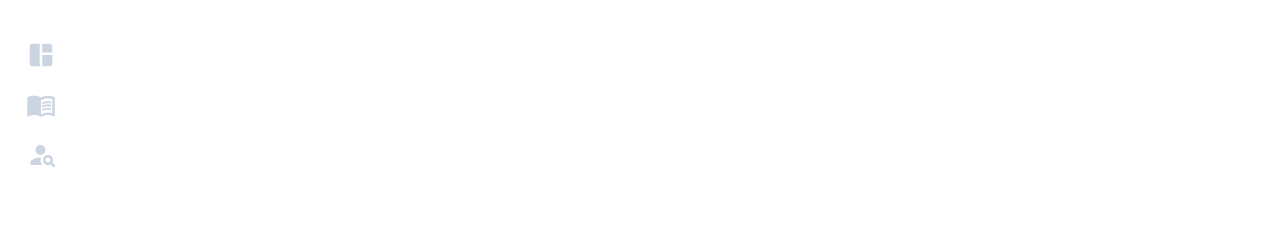
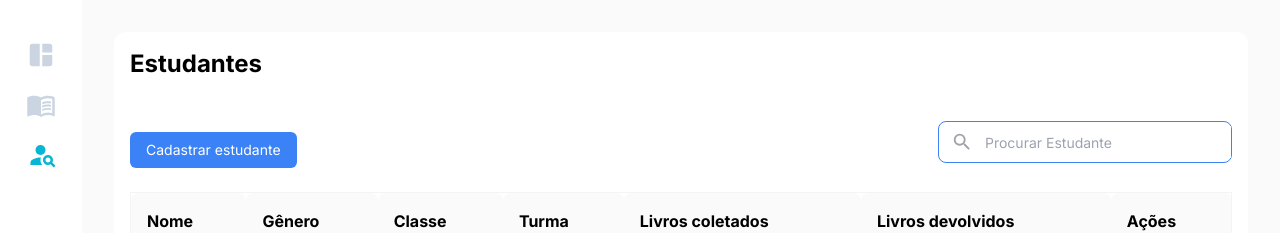
Before and after one commit to ValbertMartins/book_library_nextjs, a Next.js app: page /students in a window 1280 px wide. Before the commit this address had no page. Shown: the top 233 px of the page. Built offline with nearby package versions, Linux system fonts and the light colour scheme; no server answers; the database is empty.

Commit message:
chore: change name routes

```diff
--- a/package.json
+++ b/package.json
@@ -7,7 +7,8 @@
     "build": "next build",
     "start": "next start",
     "lint": "next lint",
-    "test": "jest --watch"
+    "test": "jest --watch",
+    "database": "docker compose up -d"
   },
   "dependencies": {
     "@prisma/client": "^4.12.0",
--- a/src/components/navbar/index.tsx
+++ b/src/components/navbar/index.tsx
@@ -14,7 +14,7 @@ const menuItens = [
   },
 
   {
-    path: "/listBooks",
+    path: "/books",
     icon: (color: string) => (
       <MdMenuBook
         className={`${color} hover:text-cyan-500 transition-colors`}
@@ -23,7 +23,7 @@ const menuItens = [
     ),
   },
   {
-    path: "/listStudents",
+    path: "/students",
     icon: (color: string) => (
       <MdPersonSearch
         className={`${color} hover:text-cyan-500 transition-colors ml-1`}
--- a/tailwind.config.js
+++ b/tailwind.config.js
@@ -17,7 +17,7 @@ module.exports = {
         "gradient-conic": "conic-gradient(from 180deg at 50% 50%, var(--tw-gradient-stops))",
       },
       backgroundColor: {
-        "primary-color": "rgba(250,250,250,255)",
+        "primary-color": "rgba(250,250,250,1)",
       },
       borderColor: {
         "primary-color": "rgba(250,250,250,255)",
```
Also changed, not shown: src/pages/books/index.tsx (renamed from src/pages/listBooks/index.tsx), src/pages/students/index.tsx (renamed from src/pages/listStudents/index.tsx).
